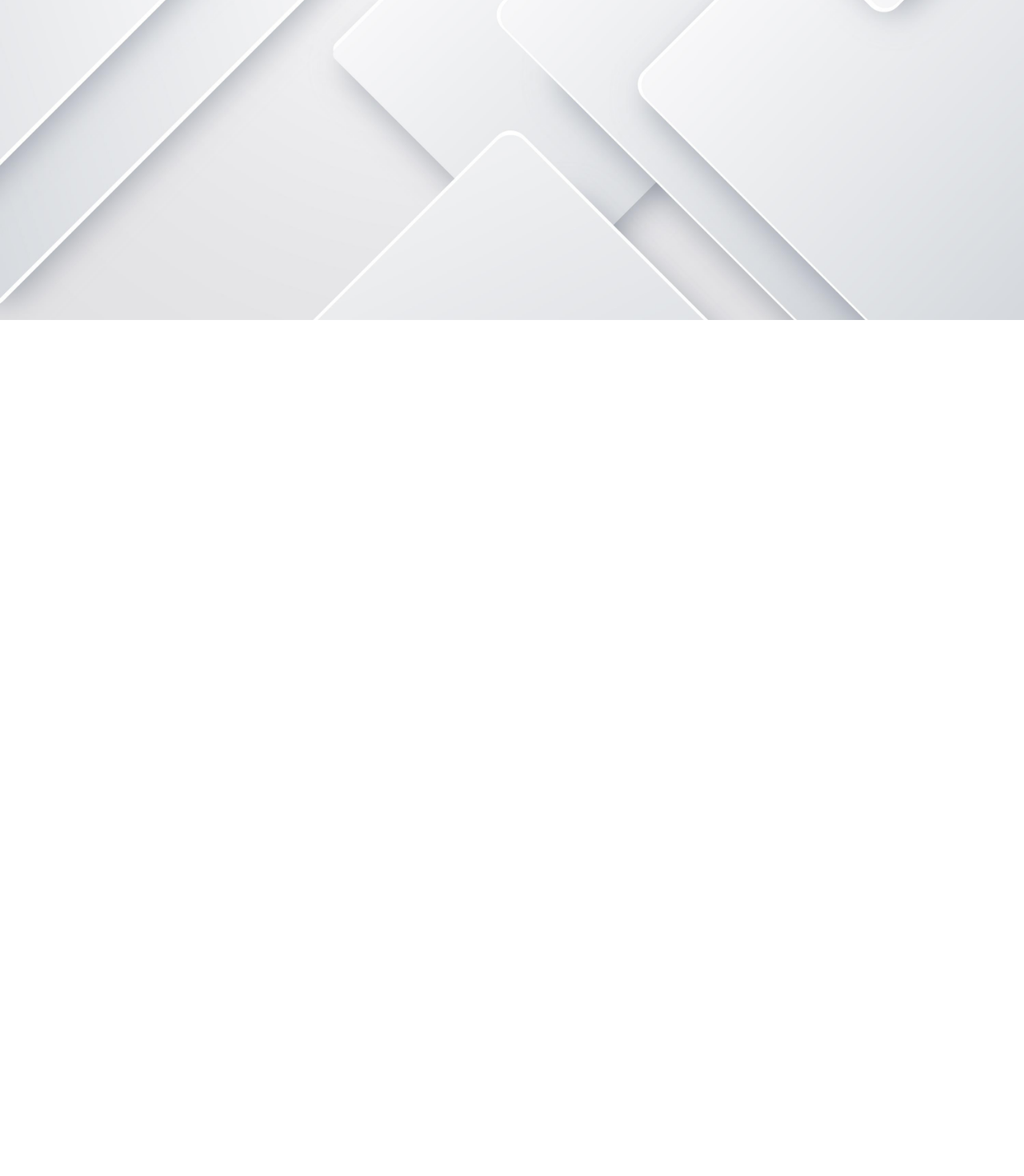
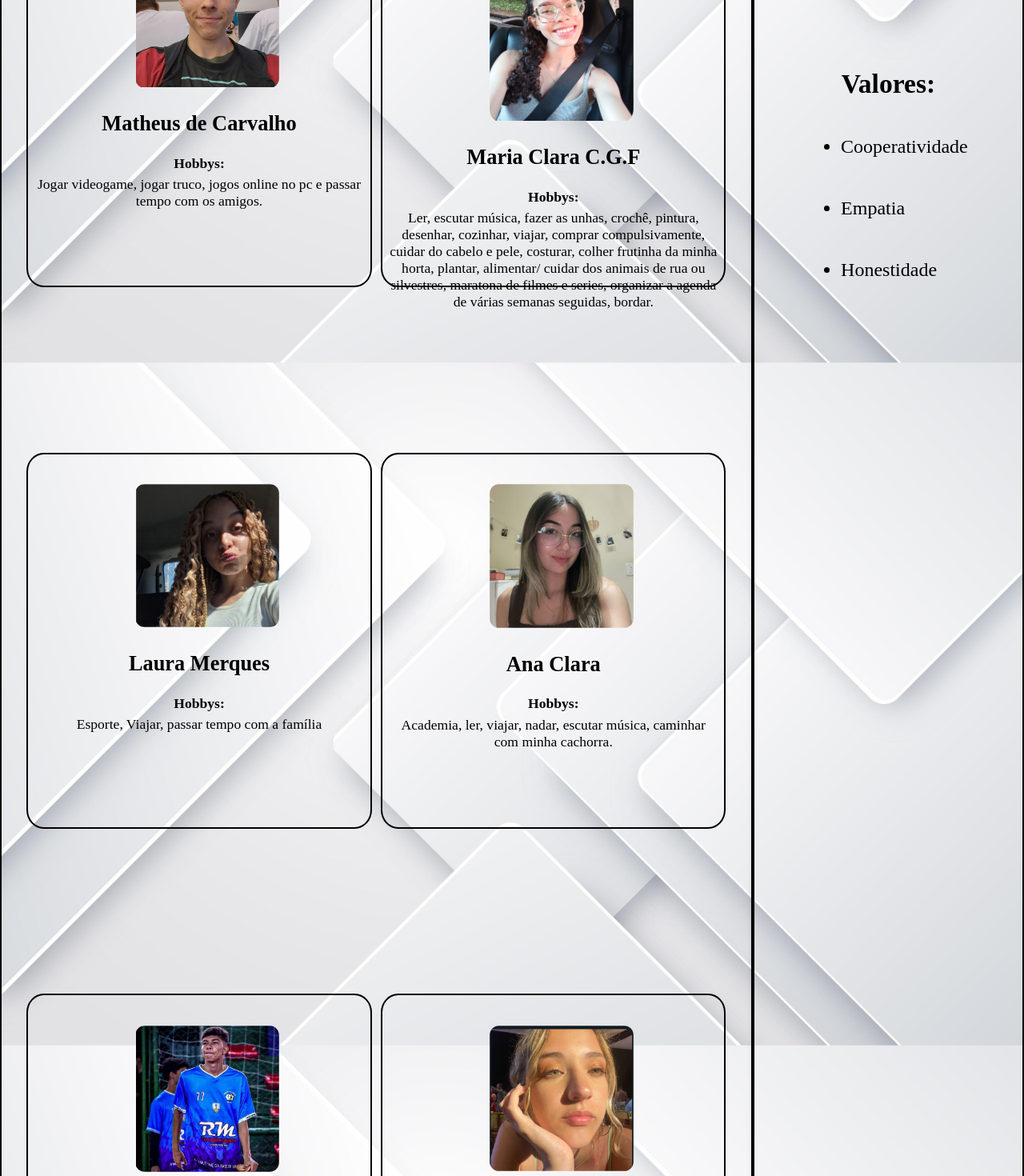
Before and after one commit to Matheus2570/desafio1_de_props, a React (Vite) app in the folder terceiroProjetoReactDesafio1/: page / in a window 1280 px wide. Shown: the part 400-1870 px from the top of the page at 80% size. Before the commit the page ends 800 px from the top, so only its background shows below. Built offline with nearby package versions, Linux system fonts and the light colour scheme.

Commit message:
Dia_13_02_2025

```diff
--- a/terceiroProjetoReactDesafio1/src/App.css
+++ b/terceiroProjetoReactDesafio1/src/App.css
@@ -0,0 +1,15 @@
+.blocoPerfils{
+    display: flex;
+    flex-wrap: wrap;
+    border: 2px solid black;
+    padding: 2%;
+    border-radius: 0%;
+    width: 75%;
+    justify-content: space-around;
+
+}
+
+.main{
+    display: flex;
+    margin-top: 5%;
+}
--- a/terceiroProjetoReactDesafio1/src/App.jsx
+++ b/terceiroProjetoReactDesafio1/src/App.jsx
@@ -1,26 +1,80 @@
-import './App.css'
-import Header from "./components/Header"
-import Footer from "./components/FooterProps"
-import FooterProps from './components/FooterProps'
+import "./App.css";
+import Header from "./components/Header";
+import FooterProps from "./Props/FooterProps";
+import MainProps from "./Props/MainProps";
+import AssideProps from "./Props/AssideProps";
+import Matheus from "./assets/Matheus.jpg";
+import Maria from "./assets/Maria.jpg";
+import Laura from "./assets/Laura.jpg";
+import Ana from "./assets/Ana.jpg";
+import Vitor from "./assets/Vitor.jpg";
+import Valentina from "./assets/Valentina.jpg";
 
 function App() {
   return (
     <>
-     <Header/>
+      <Header />
 
+      <main className="main">
+        <div className="blocoPerfils">
+          <MainProps
+            img={Matheus}
+            alt="Matheus"
+            nome="Matheus de Carvalho"
+            hobby=" Jogar videogame, jogar truco, jogos online no pc e passar tempo com os amigos. "
+          />
+          <MainProps
+            img={Maria}
+            alt="Maria"
+            nome="Maria Clara C.G.F"
+            hobby="Ler, escutar música, fazer as unhas, crochê, pintura, desenhar, cozinhar, viajar, comprar compulsivamente, cuidar do cabelo e pele, costurar, colher frutinha da minha horta, plantar, alimentar/ cuidar dos animais de rua ou silvestres, maratona de filmes e series, organizar a agenda de várias semanas seguidas, bordar. "
+          />
+          <MainProps
+            img={Laura}
+            alt="Laura"
+            nome="Laura Merques"
+            hobby="Esporte, Viajar, passar tempo com a família"
+          />
+          <MainProps
+            img={Ana}
+            alt="Ana"
+            nome="Ana Clara"
+            hobby="Academia, ler, viajar, nadar, escutar música, caminhar com minha cachorra. "
+          />
 
+          <MainProps
+            img={Vitor}
+            alt="Vitor"
+            nome="Vitor Gabriel"
+            hobby="Ouvir música, viajar, jogar truco e outros jogos, ver filmes e séries, ver o Neymar jogar e momentos com a família e amigos. "
+          />
 
-     <FooterProps
-        email="careca@gmail.com"
+          <MainProps
+            img={Valentina}
+            alt="Valentina"
+            nome="Valentina Martelli"
+            hobby="Ler, escrever, dançar, cozinhar, aprender novas línguas, jogar vôlei, escutar música, cantar, skincare, fazer exercício, dormir, assistir filmes. "
+          />
+        </div>
+
+        <AssideProps
+          titulo="Valores:"
+          valor1="Cooperatividade"
+          valor2="Empatia"
+          valor3="Honestidade"
+        />
+      </main>
+
+      <FooterProps
+        email="grupo5@gmail.com"
         telefone="(19)1942-1845"
         instagram="https://www.instagram.com"
         facebook="https://www.facebook.com"
         twitter="https://www.twitter.com"
         autor="Grupo 5"
-
       />
     </>
-  )
+  );
 }
 
-export default App
+export default App;
--- a/terceiroProjetoReactDesafio1/src/components/AsidePROPS.css
+++ b/terceiroProjetoReactDesafio1/src/Props/AssideProps.css
@@ -1,24 +1,20 @@
 .Container {
-  position: fixed;
-  top: 0;
-  right: 0;
+justify-content: center;
   display: flex;
   flex-direction: column;
-  justify-content: center;
   align-items: center;
-  border: 2px solid #000000;
-  background-color: #0416514f;
+  border: 2px solid #000000 ;
+  background-color:  x#0416514f;
   color: #000000;
-  width: 14%;
-  height: 80vh;
+  width: 25%;
+  height: 255vh;
   padding: 20px;
   box-shadow: -2px 0 5px rgba(0, 0, 0, 0.1);
+  font-family: 'Times New Roman', Times, serif;
+
 }
 
-.Container ul {
-  list-style-type: none;
-  padding: 0;
-}
+
 
 .Container li {
   margin-bottom: 50px;
@@ -30,8 +26,8 @@
   font-size: 2.1em;
   line-height: 1.1;
   color: #000000;
-  margin-top: -90%;
-  margin-bottom: 55%;
+  margin-top: -95vw;
+  margin-bottom: 10%;
 }
 
 .App {
--- a/terceiroProjetoReactDesafio1/src/components/AsidePROPS.jsx
+++ b/terceiroProjetoReactDesafio1/src/Props/AssideProps.jsx
@@ -1,6 +1,6 @@
-import './AsidePROPS.css'
+import './AssideProps.css'
 
-function AsidePROPS (props) {
+function AssideProps (props) {
     return  <aside className='Container'>
     <h2>{props.titulo}</h2>
     <ul>
@@ -12,4 +12,4 @@ function AsidePROPS (props) {
 
     }
 
-export default AsidePROPS
+export default AssideProps
--- a/terceiroProjetoReactDesafio1/src/components/FooterProps.css
+++ b/terceiroProjetoReactDesafio1/src/Props/FooterProps.css
@@ -1,11 +1,11 @@
 .footer {
+    margin-top: 5%;
     background-color:  x#0416514f;
     padding: 2% 0;
     color: #000000;
     border: 2px solid #000000 ;
     text-align: center;
     font-size: 1em;
-    width: 100%;
 }
 
 
--- /dev/null
+++ b/terceiroProjetoReactDesafio1/src/Props/MainProps.css
@@ -0,0 +1,39 @@
+
+.blocoPerfil{
+    display: flex;
+    flex-direction: column;
+    font-size: 1.1em;
+    align-items: center;
+    border-radius: 5%;
+    border: 2px solid #000000 ;
+    background-color:  x#0416514f;
+    color: #000000;
+ width: 32vw;
+ height: 35vw;
+ text-align: center;
+ padding: 1%;
+ font-family: 'Times New Roman', Times, serif;
+margin-top: 5%;
+h4{
+  margin-bottom: -3%;
+  align-items: start;
+}
+h2{
+margin-bottom: -0%;
+}
+}
+
+.img{
+  margin-top: 5%;
+  width: 14vw;
+  height: auto;
+  border-radius: 10%;
+  padding: 2%;
+  margin-right: 30%;
+  transition: transform 0.9s, box-shadow 0.2s;
+}
+
+.img:hover {
+  transform: scale(1.03);
+  box-shadow: 0px 0px 10px rgba(0, 0, 0, 0.5);
+}
--- a/terceiroProjetoReactDesafio1/src/components/MainProps.jsx
+++ b/terceiroProjetoReactDesafio1/src/Props/MainProps.jsx
@@ -6,6 +6,7 @@ function Perfil(props) {
     <div className="blocoPerfil">
         <img className="img" src={props.img} alt={props.alt} />
         <h2>{props.nome}</h2>
+        <h4>Hobbys:</h4>
         <p>{props.hobby}</p>
       </div>
     </>
```
Also changed, not shown: terceiroProjetoReactDesafio1/src/components/MainProps.css (deleted, +0 -19 lines), terceiroProjetoReactDesafio1/src/Props/FooterProps.jsx (renamed from terceiroProjetoReactDesafio1/src/components/FooterProps.jsx), terceiroProjetoReactDesafio1/src/assets/Valentina.jpg (renamed from terceiroProjetoReactDesafio1/src/assets/Valentina.jpeg).
